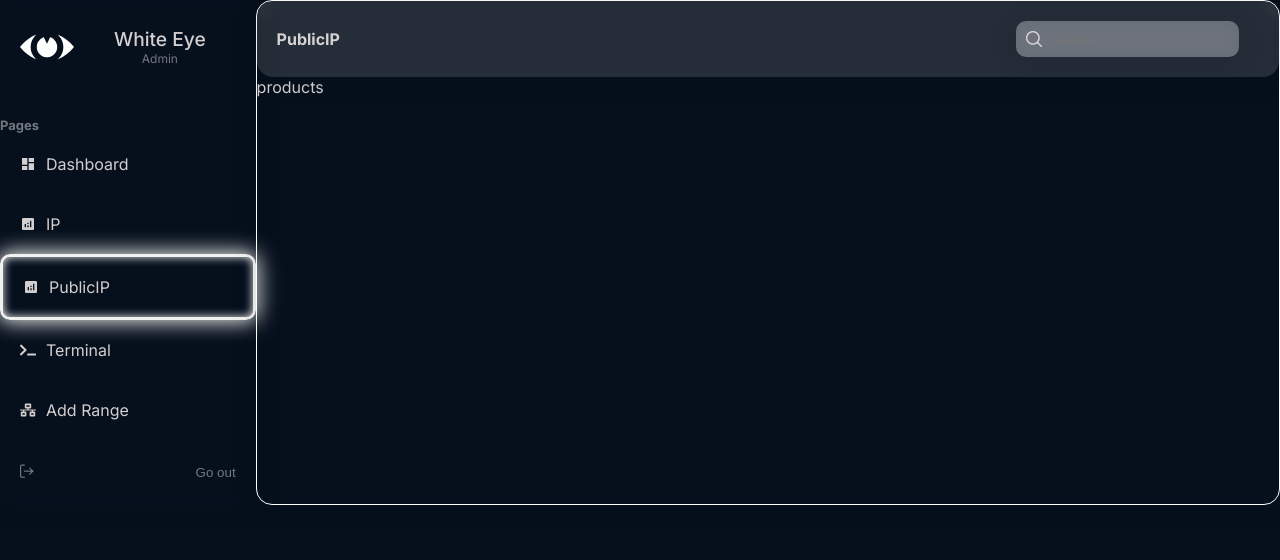
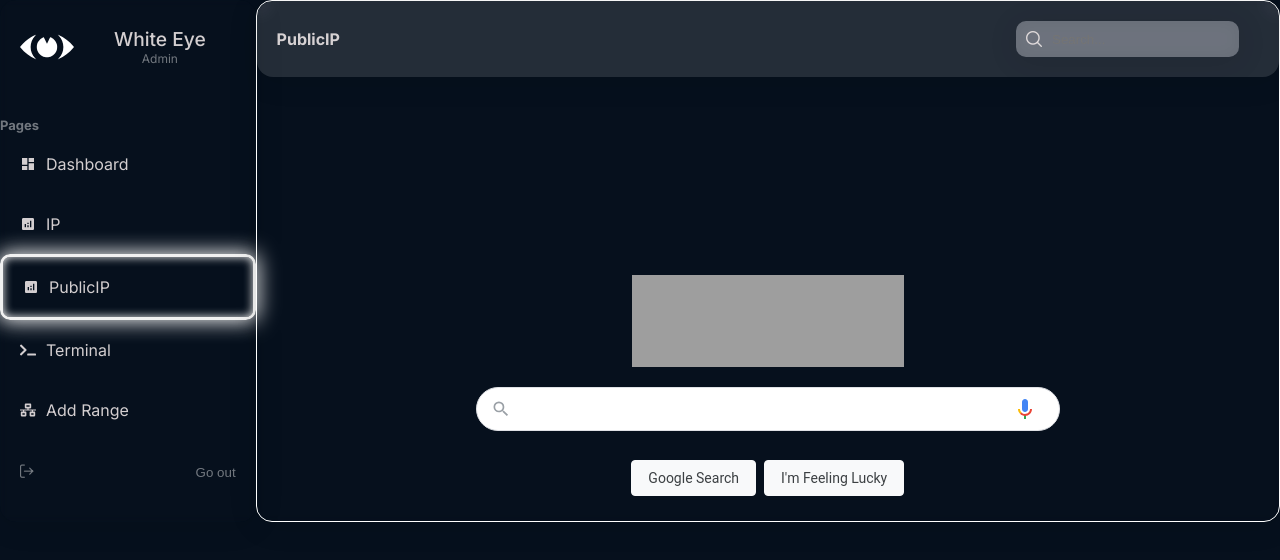
Before and after one commit to MightyMon/WhiteEye, a Next.js app: page /dashboard/PublicIP in a window 1280 px wide. Shown: the top 560 px of the page. Built offline with nearby package versions, Linux system fonts and the light colour scheme; grey boxes are pictures that could not be loaded.

Commit message:
updated with google page

```diff
--- a/package.json
+++ b/package.json
@@ -16,7 +16,8 @@
     "react-apexcharts": "^1.4.1",
     "react-dom": "^18.3.1",
     "react-icons": "^5.2.1",
-    "recharts": "^2.12.7"
+    "recharts": "^2.12.7",
+    "styled-components": "^6.1.11"
   },
   "devDependencies": {
     "@types/node": "^20",
--- a/src/app/dashboard/PublicIP/page.tsx
+++ b/src/app/dashboard/PublicIP/page.tsx
@@ -1,7 +1,176 @@
-const PublicIp = () => {
-    return(
-        <div>products</div>
-    )
-}
+'use client'
+import React from 'react';
+import styled from 'styled-components';
 
-export default PublicIp
+const Container = styled.div`
+  display: flex;
+  flex-direction: column;
+`;
+
+const LogoSection = styled.div`
+  display: flex;
+  flex-direction: column;
+  align-items: center;
+  min-height: 290px;
+  height: calc(100% - 560px);
+
+  img {
+    width: 272px;
+    height: 92px;
+    margin-top: auto;
+  }
+`;
+
+const SearchSection = styled.div`
+  padding: 20px;
+  display: flex;
+  justify-content: center;
+  flex-direction: column;
+`;
+
+const Form = styled.form``;
+
+const Search = styled.div`
+  display: flex;
+  align-items: center;
+  padding: 0px 14px;
+  background: #fff;
+  border: 1px solid #dfe1e5;
+  box-shadow: none;
+  border-radius: 24px;
+  z-index: 3;
+  height: 44px;
+  margin: 0 auto;
+  max-width: 584px;
+`;
+
+const ButtonSection = styled.div`
+  display: flex;
+  justify-content: center;
+  height: 70px;
+  padding-top: 18px;
+  top: 53px;
+  z-index: 0;
+
+  button {
+    background-color: #f8f9fa;
+    border: 1px solid #f8f9fa;
+    border-radius: 4px;
+    color: #3c4043;
+    font-family: Roboto, arial, sans-serif;
+    font-size: 14px;
+    margin: 11px 4px;
+    padding: 0 16px;
+    line-height: 27px;
+    height: 36px;
+    min-width: 54px;
+    text-align: center;
+    cursor: pointer;
+    user-select: none;
+  }
+`;
+
+const SearchIcon = styled.span`
+  color: #9aa0a6;
+  height: 30px;
+  width: 30px;
+  padding-right: 10px;
+  display: flex;
+  align-items: center;
+
+  & svg {
+    fill: #9aa0a6;
+  }
+`;
+
+const SearchInput = styled.input`
+  display: flex;
+  flex: 1;
+  flex-wrap: wrap;
+  height: 40px;
+  background-color: transparent;
+  border: none;
+  margin: 0;
+  padding: 0;
+  color: rgba(0, 0, 0, 0.87);
+  word-wrap: break-word;
+  outline: none;
+  -webkit-tap-highlight-color: transparent;
+  height: 34px;
+  font-size: 16px;
+`;
+
+const MicIcon = styled.div`
+  display: flex;
+  cursor: pointer;
+  align-items: center;
+  border: 0;
+  background: transparent;
+  outline: none;
+  padding: 0 8px;
+  width: 40px;
+  line-height: 44px;
+  height: 44px;
+
+  svg {
+    height: 24px;
+    width: 24px;
+    vertical-align: middle;
+  }
+`;
+
+const Home = () => {
+  return (
+    <Container>
+      <LogoSection>
+        <img
+          src="https://www.google.com/images/branding/googlelogo/2x/googlelogo_color_272x92dp.png"
+          alt="google-logo"
+        />
+      </LogoSection>
+      <SearchSection>
+        <Form action="/" method="GET" role="search">
+          <Search>
+            <SearchIcon>
+              <svg
+                focusable="false"
+                xmlns="http://www.w3.org/2000/svg"
+                viewBox="0 0 24 24"
+              >
+                <path d="M15.5 14h-.79l-.28-.27A6.471 6.471 0 0 0 16 9.5 6.5 6.5 0 1 0 9.5 16c1.61 0 3.09-.59 4.23-1.57l.27.28v.79l5 4.99L20.49 19l-4.99-5zm-6 0C7.01 14 5 11.99 5 9.5S7.01 5 9.5 5 14 7.01 14 9.5 11.99 14 9.5 14z" />
+              </svg>
+            </SearchIcon>
+            <SearchInput type="text" />
+            <MicIcon>
+              <svg
+                focusable="false"
+                viewBox="0 0 24 24"
+                xmlns="http://www.w3.org/2000/svg"
+              >
+                <path
+                  fill="#4285f4"
+                  d="m12 15c1.66 0 3-1.31 3-2.97v-7.02c0-1.66-1.34-3.01-3-3.01s-3 1.34-3 3.01v7.02c0 1.66 1.34 2.97 3 2.97z"
+                />
+                <path fill="#34a853" d="m11 18.08h2v3.92h-2z" />
+                <path
+                  fill="#fbbc05"
+                  d="m7.05 16.87c-1.27-1.33-2.05-2.83-2.05-4.87h2c0 1.45 0.56 2.42 1.47 3.38v0.32l-1.15 1.18z"
+                />
+                <path
+                  fill="#ea4335"
+                  d="m12 16.93a4.97 5.25 0 0 1 -3.54 -1.55l-1.41 1.49c1.26 1.34 3.02 2.13 4.95 2.13 3.87 0 6.99-2.92 6.99-7h-1.99c0 2.92-2.24 4.93-5 4.93z"
+                />
+              </svg>
+            </MicIcon>
+          </Search>
+        </Form>
+        <ButtonSection>
+          <button>Google Search</button>
+          <button>I'm Feeling Lucky</button>
+        </ButtonSection>
+      </SearchSection>
+    </Container>
+  );
+};
+
+export default Home;
```
Also changed, not shown: 1 other file (tests, documents, lock files or other folders).
